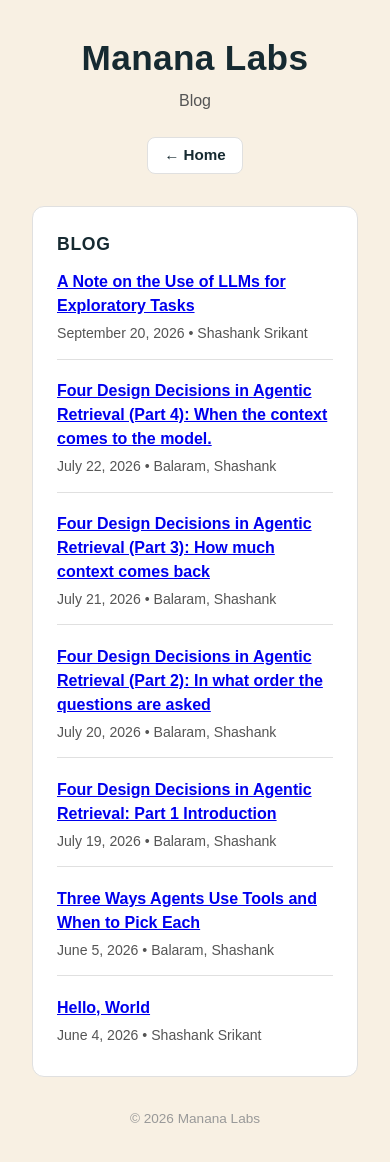
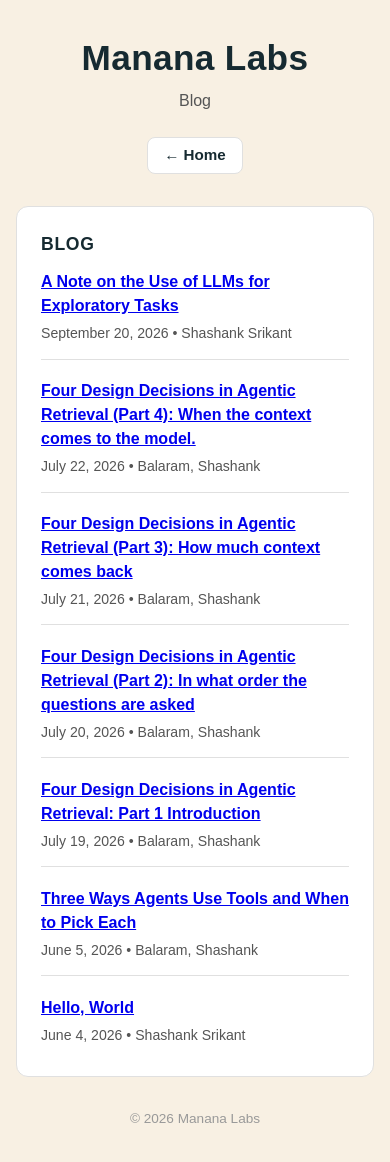
Before and after one commit to manana-labs/manana-labs.github.io, a Jekyll site: the page built from blogs/index.html, in a window 390 px wide. Built offline with Jekyll 4.4.1, drawn with Linux system fonts in a browser that asks for light colours.

Commit message:
Remove double mobile padding on blog post and index pages
Co-Authored-By: Claude Sonnet 5 <noreply@anthropic.com>

```diff
--- a/_layouts/blog-index.html
+++ b/_layouts/blog-index.html
@@ -9,9 +9,6 @@
   <style>
     .container {
       max-width: 940px;
-    }
-    @media (max-width: 960px) {
-      .container { padding: 0 1rem; }
     }
     .blog-list {
       list-style: none;
--- a/_layouts/post.html
+++ b/_layouts/post.html
@@ -10,9 +10,6 @@
   <style>
     .container {
       max-width: 940px;
-    }
-    @media (max-width: 960px) {
-      .container { padding: 0 1rem; }
     }
     @media (max-width: 600px) {
       .post-title { font-size: 1.3rem; }
```
